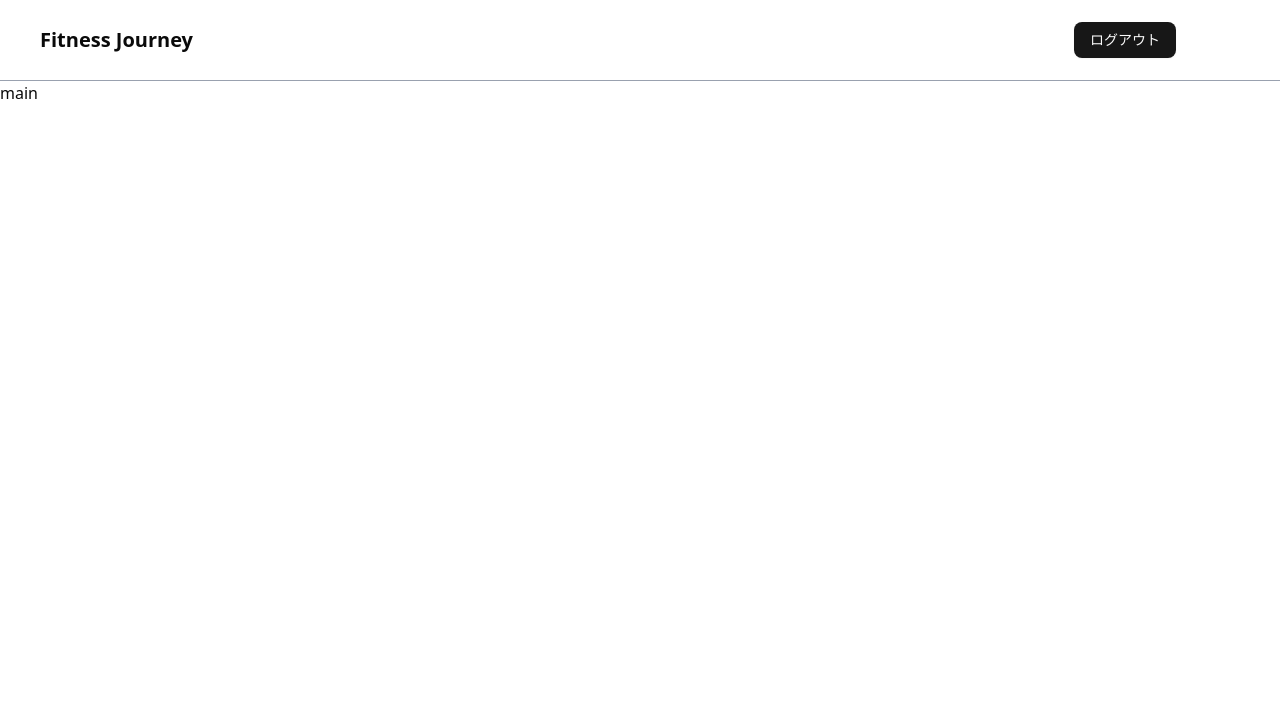
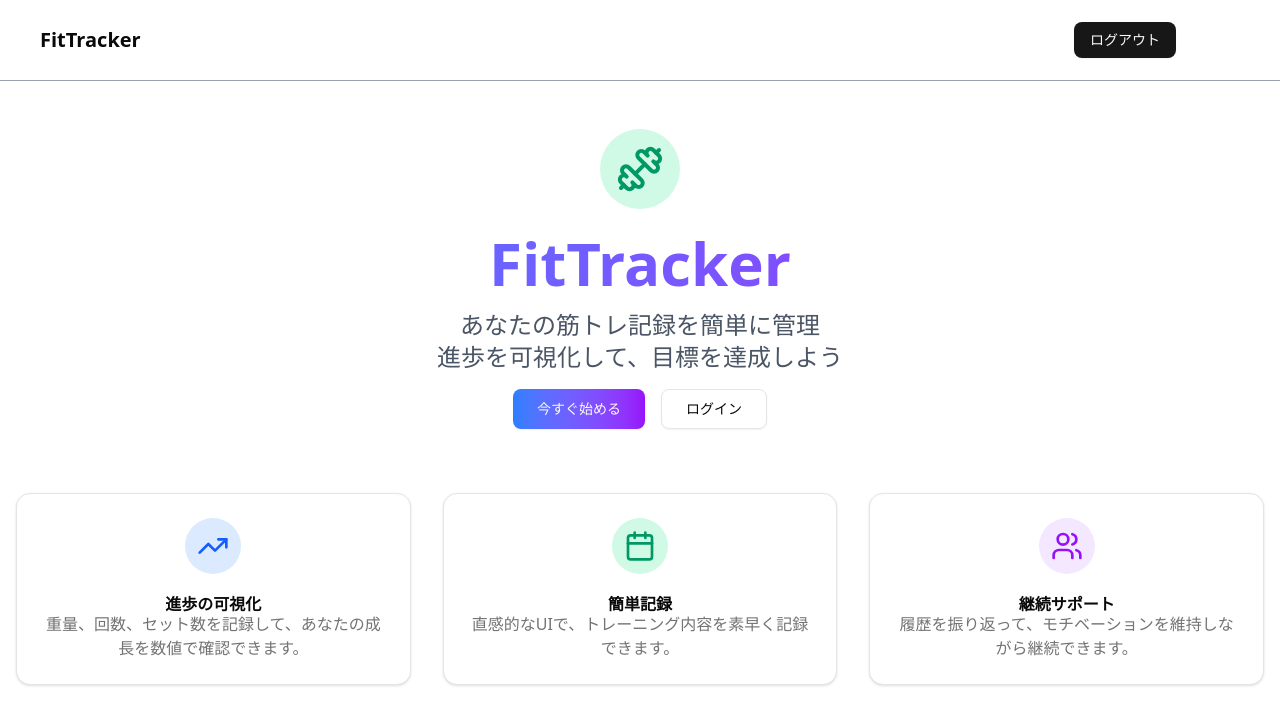
Before and after one commit to wataru-corder/work-app, a Next.js app: page / in a window 1280 px wide. Shown: the top 724 px of the page. Built offline with nearby package versions, Linux system fonts and the light colour scheme.

Commit message:
Topページにヒーローセクションと特徴セクションを追加

```diff
--- a/app/Header.tsx
+++ b/app/Header.tsx
@@ -6,7 +6,7 @@ const Header = () => {
     <div>
       <header className="border-b border-gray-400">
         <div className="w-[95%] w-max[1400px]mx-auto flex justify-between items-center  px-10 h-20">
-          <h1 className="font-bold text-xl">Fitness Journey</h1>
+          <h1 className="font-bold text-xl">FitTracker</h1>
           <div>
             <Button>ログアウト</Button>
           </div>
--- a/app/page.tsx
+++ b/app/page.tsx
@@ -1,3 +1,89 @@
+import { Button } from '@/components/ui/button'
+import {
+  Card,
+  CardContent,
+  CardDescription,
+  CardHeader,
+  CardTitle,
+} from '@/components/ui/card'
+import { Calendar, Dumbbell, TrendingUp, Users } from 'lucide-react'
+import Link from 'next/link'
+
 export default function Home() {
-  return <div>main</div>
+  return (
+    <div className="container mx-auto px-4 py-12">
+      {/* Hero Section */}
+      <div className="text-center mb-16">
+        <div className="flex justify-center mb-6">
+          <div className="p-4 bg-emerald-100 rounded-full">
+            <Dumbbell className="h-12 w-12 text-emerald-600" />
+          </div>
+        </div>
+        <h1 className="text-4xl md:text-6xl font-bold mb-4 bg-gradient-to-r from-blue-500 to-purple-600 bg-clip-text text-transparent">
+          FitTracker
+        </h1>
+        <p className="text-xl md:text-2xl max-w-2xl mb-4 mx-auto text-gray-600">
+          あなたの筋トレ記録を簡単に管理
+          <br />
+          進歩を可視化して、目標を達成しよう
+        </p>
+        <div className="flex justify-center gap-4">
+          <Button
+            size="lg"
+            asChild
+            className="bg-gradient-to-r from-blue-500 to-purple-600"
+          >
+            <Link href="/signup">今すぐ始める</Link>
+          </Button>
+          <Button asChild variant="outline" size="lg">
+            <Link href="/signup">ログイン</Link>
+          </Button>
+        </div>
+      </div>
+
+      {/* Features Section */}
+      <div className="grid md:grid-cols-3 gap-8 mb-16">
+        <Card className="text-center hover:shadow-lg transition-shadow">
+          <CardHeader>
+            <div className="mx-auto p-3 bg-blue-100 rounded-full w-fit mb-4">
+              <TrendingUp className="h-8 w-8 text-blue-600" />
+            </div>
+            <CardTitle>進歩の可視化</CardTitle>
+          </CardHeader>
+          <CardContent>
+            <CardDescription className="text-base">
+              重量、回数、セット数を記録して、あなたの成長を数値で確認できます。
+            </CardDescription>
+          </CardContent>
+        </Card>
+        <Card className="text-center hover:shadow-lg transition-shadow">
+          <CardHeader>
+            <div className="mx-auto p-3 bg-emerald-100 rounded-full w-fit mb-4">
+              <Calendar className="h-8 w-8 text-emerald-600" />
+            </div>
+            <CardTitle>簡単記録</CardTitle>
+          </CardHeader>
+          <CardContent>
+            <CardDescription className="text-base">
+              直感的なUIで、トレーニング内容を素早く記録できます。
+            </CardDescription>
+          </CardContent>
+        </Card>
+
+        <Card className="text-center hover:shadow-lg transition-shadow">
+          <CardHeader>
+            <div className="mx-auto p-3 bg-purple-100 rounded-full w-fit mb-4">
+              <Users className="h-8 w-8 text-purple-600" />
+            </div>
+            <CardTitle>継続サポート</CardTitle>
+          </CardHeader>
+          <CardContent>
+            <CardDescription className="text-base">
+              履歴を振り返って、モチベーションを維持しながら継続できます。
+            </CardDescription>
+          </CardContent>
+        </Card>
+      </div>
+    </div>
+  )
 }
```
